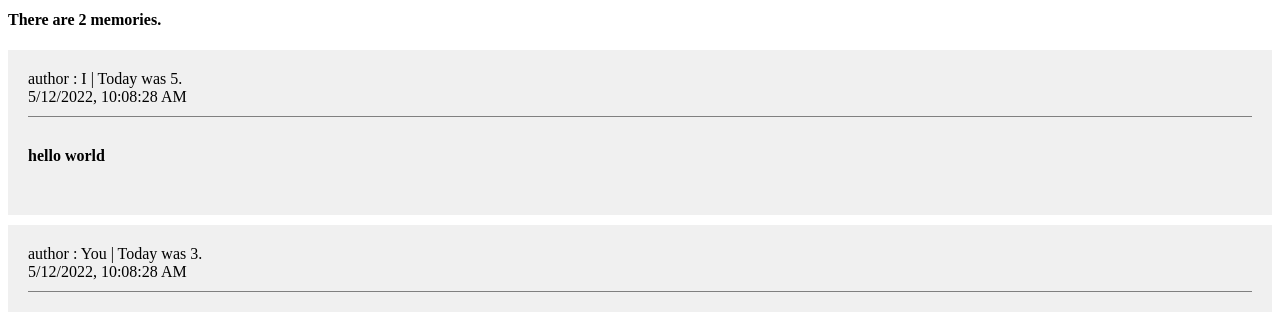
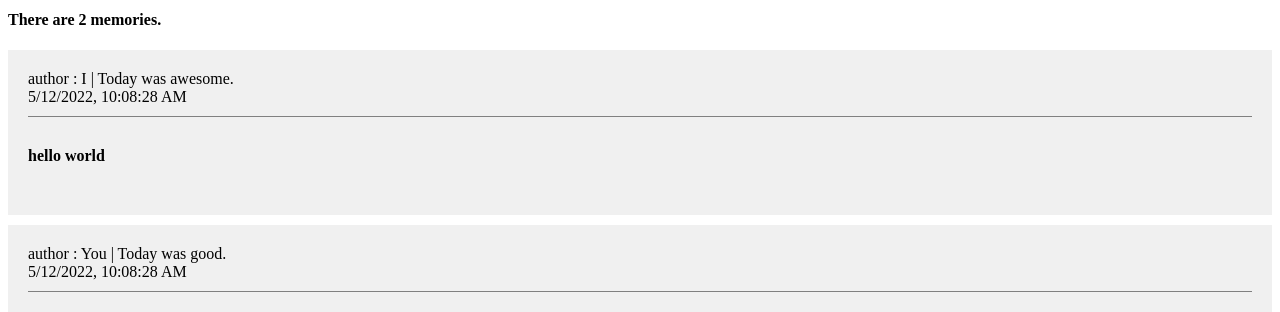
Before and after one commit to chanoyoung/react-diary, a React (Create React App) app: page / in a window 1280 px wide. Shown: the part 521-833 px from the top of the page. Built offline with nearby package versions, Linux system fonts and the light colour scheme.

Commit message:
Fix dayFeeling

```diff
--- a/src/DiaryItem.js
+++ b/src/DiaryItem.js
@@ -1,9 +1,10 @@
 const DiaryItem = ({ id, author, content, score, createDate }) => {
+  const dayFeeling = ["", "bad", "not bad", "good", "great", "awesome"];
   return (
     <div className="DiaryItem">
       <div className="info">
         <span>
-          author : {author} | Today was {score}.
+          author : {author} | Today was {dayFeeling[score]}.
         </span>
         <br />
         <span className="create-date">
```
